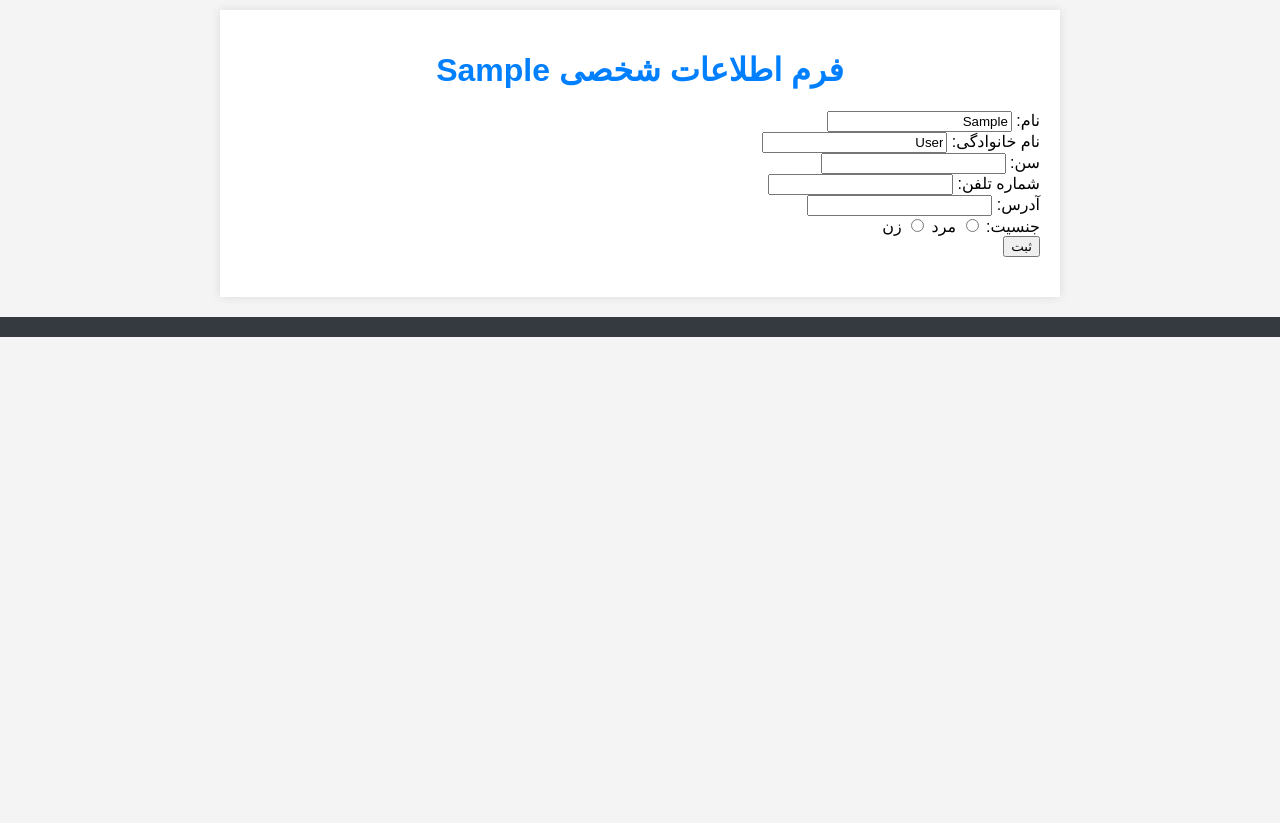
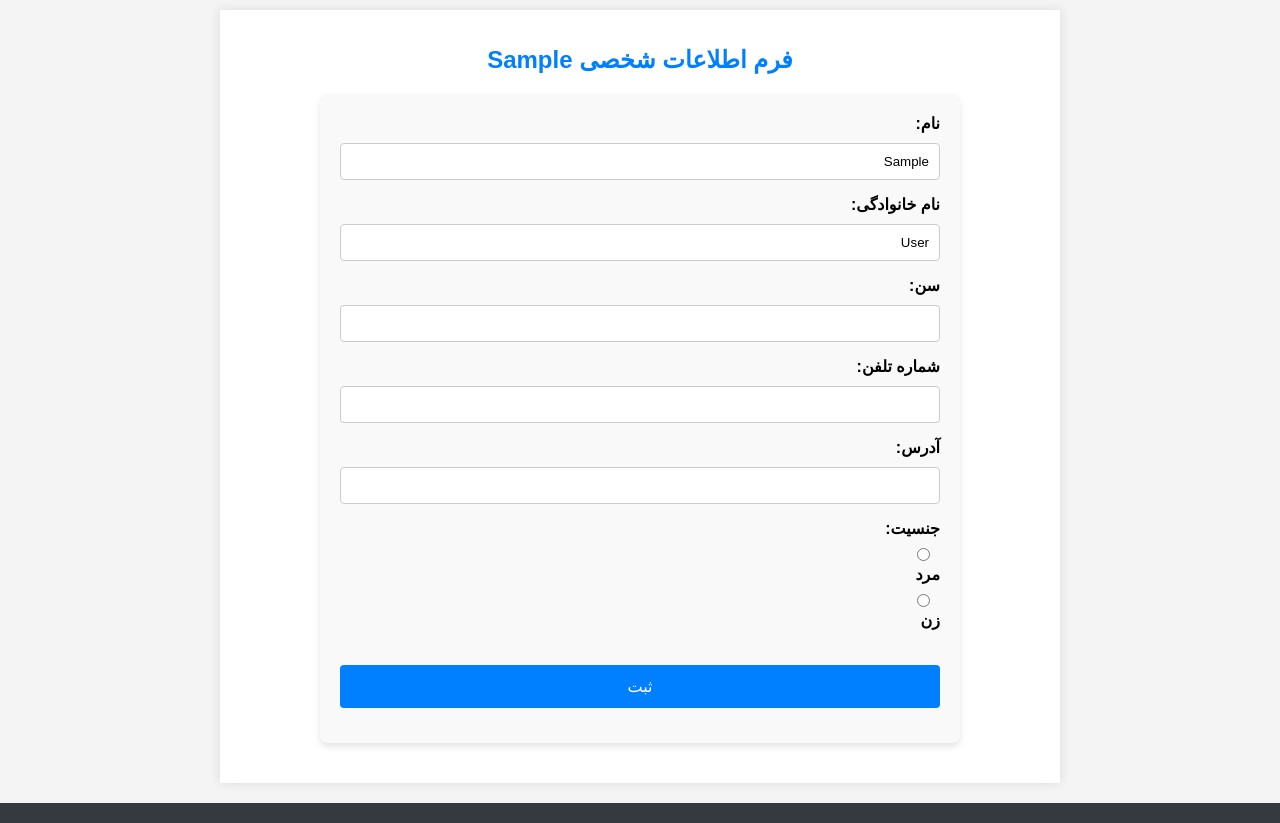
Before and after one commit to yazdancode/shoping_foroshgah, a Django app: page /user_account/ in a window 1280 px wide. Shown: the part 30-853 px from the top of the page. Before the commit the page ends 367 px from the top, so only its background shows below. Run offline with Django 5.2, Linux system fonts and the light colour scheme; the visitor is signed in with stand-in values (Sample User, id 1); data comes from the database, SQL or seed files in the repository.

Commit message:
new package css js to base.html

```diff
--- /dev/null
+++ b/blog/static/blog/css/user_account.css
@@ -0,0 +1,102 @@
+/* General form styling */
+form {
+  max-width: 600px;
+  margin: 0 auto;
+  padding: 20px;
+  background-color: #f9f9f9;
+  border-radius: 8px;
+  box-shadow: 0 4px 6px rgba(0, 0, 0, 0.1);
+  font-family: Arial, sans-serif;
+}
+
+/* Header styling */
+h1 {
+  color: #007fff;
+  font-size: 24px;
+  text-align: center;
+  margin-bottom: 20px;
+}
+
+/* Styling for each form field container */
+div {
+  margin-bottom: 15px;
+}
+
+/* Label styling */
+label {
+  display: block;
+  font-weight: 600;
+  margin-bottom: 5px;
+}
+
+/* Input fields styling */
+input[type="text"],
+input[type="number"],
+input[type="radio"] {
+  width: 100%;
+  padding: 10px;
+  border: 1px solid #ccc;
+  border-radius: 4px;
+  margin-top: 5px;
+  box-sizing: border-box; /* Ensures padding doesn't affect the element's total width */
+}
+
+/* Radio button specific styling */
+input[type="radio"] {
+  width: auto;
+  display: inline-block;
+  margin-right: 10px; /* Space between radio button and label */
+}
+
+/* Submit button styling */
+input[type="submit"] {
+  background-color: #007fff;
+  color: white;
+  padding: 12px 20px;
+  border: none;
+  border-radius: 4px;
+  cursor: pointer;
+  width: 100%;
+  font-size: 16px;
+  margin-top: 20px;
+  transition: background-color 0.3s ease;
+}
+
+/* Hover effect for the submit button */
+input[type="submit"]:hover {
+  background-color: #005bb5;
+}
+
+/* Styling for the error messages */
+ul {
+  list-style-type: none;
+  padding: 0;
+  margin-top: 10px;
+}
+
+ul li {
+  color: red;
+  font-size: 14px;
+}
+
+/* Container for errors, ensuring it stands out */
+div.error {
+  color: red;
+  font-size: 14px;
+  margin-top: 10px;
+}
+
+/* Media Query for responsive design (e.g., mobile devices) */
+@media (max-width: 600px) {
+  form {
+    padding: 15px;
+  }
+
+  h1 {
+    font-size: 20px;
+  }
+
+  input[type="submit"] {
+    padding: 12px;
+  }
+}
--- /dev/null
+++ b/blog/static/blog/js/user_account.js
@@ -0,0 +1,11 @@
+// Example: Client-side form validation
+document.querySelector('form').addEventListener('submit', function(event) {
+  const firstName = document.getElementById('first_name').value;
+  const lastName = document.getElementById('last_name').value;
+
+  // Check if required fields are filled
+  if (!firstName || !lastName) {
+    alert("لطفاً نام و نام خانوادگی را وارد کنید.");
+    event.preventDefault();  // Prevent form submission
+  }
+});
--- a/templates/parent/base.html
+++ b/templates/parent/base.html
@@ -8,6 +8,7 @@
     <link rel="stylesheet" href="{% static 'blog/css/style.css' %}">
     <link rel="stylesheet" href="{% static 'blog/css/post-list.css'%}">
     <link rel="stylesheet" href="{% static 'blog/css/post-details.css'%}">
+    <link rel="stylesheet" href="{% static 'blog/css/user_account.css'%}">
 </head>
 <body>
     <header>
@@ -30,5 +31,6 @@
 
     <script src="{% static 'blog/js/post-list.js' %}"></script>
     <script src="{% static 'blog/js/post-details.js' %}"></script>
+    <script src="{% static 'blog/js/user_account.js' %}"></script>
 </body>
 </html>
```
